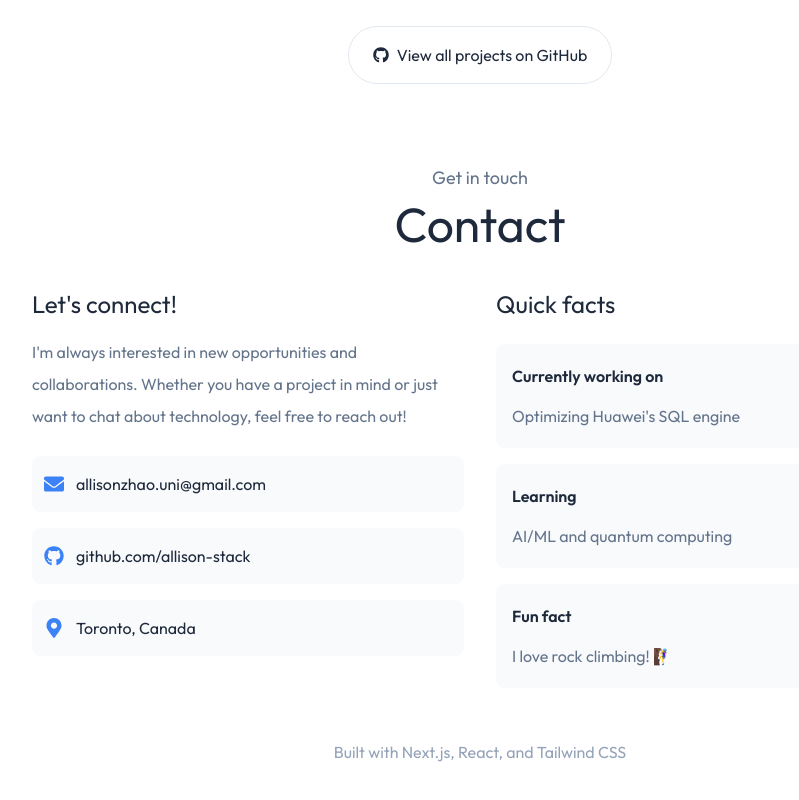
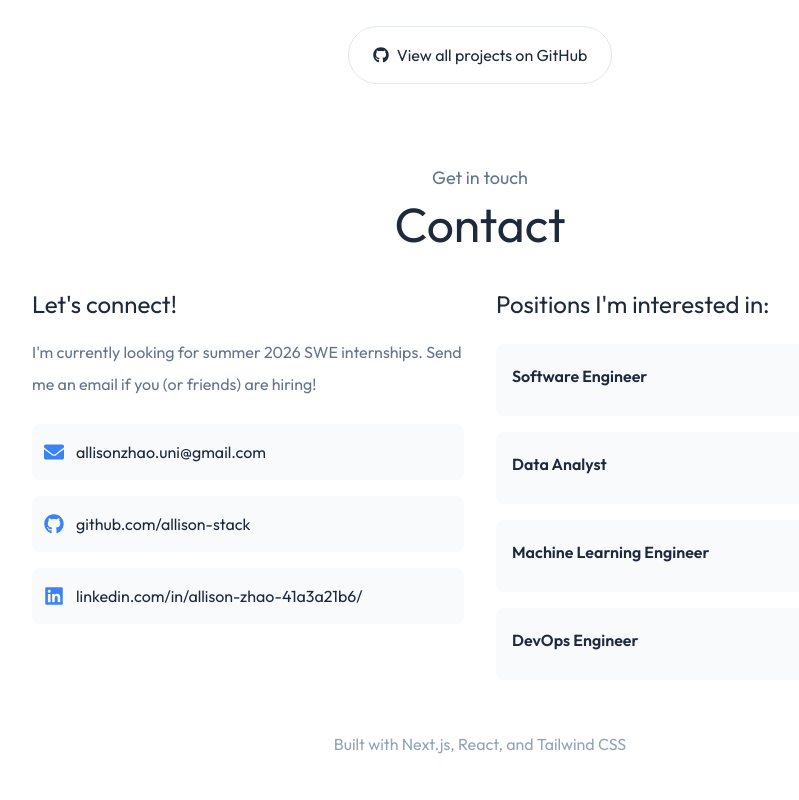
Before and after one commit to allison-stack/personal-portfolio, a Next.js app: page / in a window 1280 px wide. Shown: the part 1926-2726 px from the top of the page, without its empty margins (160-959 px from the left). Built offline with nearby package versions, Linux system fonts and the light colour scheme; a web font is replaced by a local one.

Commit message:
add resume and modify contact info

```diff
--- a/app/components/Contact.jsx
+++ b/app/components/Contact.jsx
@@ -1,5 +1,5 @@
 import React from 'react';
-import { FaGithub, FaLinkedin, FaEnvelope, FaMapMarkerAlt } from 'react-icons/fa';
+import { FaGithub, FaLinkedin, FaEnvelope } from 'react-icons/fa';
 
 const Contact = () => {
   return (
@@ -16,9 +16,7 @@ const Contact = () => {
                 Let's connect!
               </h3>
               <p style={{color: 'var(--text-secondary)'}}>
-                I'm always interested in new opportunities and collaborations.
-                Whether you have a project in mind or just want to chat about technology,
-                feel free to reach out!
+                I'm currently looking for summer 2026 SWE internships. Send me an email if you (or friends) are hiring!
               </p>
             </div>
 
@@ -43,47 +41,49 @@ const Contact = () => {
                 <span style={{color: 'var(--text-primary)'}}>github.com/allison-stack</span>
               </a>
 
-              <div className="flex items-center gap-3 p-3 rounded-lg" style={{backgroundColor: 'var(--bg-secondary)'}}>
-                <FaMapMarkerAlt style={{color: 'var(--accent-primary)'}} size={20} />
-                <span style={{color: 'var(--text-primary)'}}>Toronto, Canada</span>
-              </div>
+              <a
+                href="https://www.linkedin.com/in/allison-zhao-41a3a21b6/"
+                target="_blank"
+                rel="noopener noreferrer"
+                className="flex items-center gap-3 p-3 rounded-lg transition-all duration-200 hover:opacity-80"
+                style={{backgroundColor: 'var(--bg-secondary)'}}
+              >
+                <FaLinkedin style={{color: 'var(--accent-primary)'}} size={20} />
+                <span style={{color: 'var(--text-primary)'}}>linkedin.com/in/allison-zhao-41a3a21b6/</span>
+              </a>
             </div>
           </div>
 
-          {/* Quick Facts */}
           <div className="space-y-6">
             <div>
               <h3 className="text-2xl font-Ovo mb-4" style={{color: 'var(--text-primary)'}}>
-                Quick facts
+                Positions I'm interested in:
               </h3>
             </div>
 
             <div className="space-y-4">
               <div className="p-4 rounded-lg" style={{backgroundColor: 'var(--bg-secondary)'}}>
                 <h4 className="font-Ovo font-semibold mb-2" style={{color: 'var(--text-primary)'}}>
-                  Currently working on
+                  Software Engineer
                 </h4>
-                <p style={{color: 'var(--text-secondary)'}}>
-                  Optimizing Huawei's SQL engine
-                </p>
               </div>
 
               <div className="p-4 rounded-lg" style={{backgroundColor: 'var(--bg-secondary)'}}>
                 <h4 className="font-Ovo font-semibold mb-2" style={{color: 'var(--text-primary)'}}>
-                  Learning
+                  Data Analyst
                 </h4>
-                <p style={{color: 'var(--text-secondary)'}}>
-                  AI/ML and quantum computing
-                </p>
               </div>
 
               <div className="p-4 rounded-lg" style={{backgroundColor: 'var(--bg-secondary)'}}>
                 <h4 className="font-Ovo font-semibold mb-2" style={{color: 'var(--text-primary)'}}>
-                  Fun fact
+                  Machine Learning Engineer
                 </h4>
-                <p style={{color: 'var(--text-secondary)'}}>
-                  I love rock climbing! 🧗‍♀️
-                </p>
+              </div>
+
+              <div className="p-4 rounded-lg" style={{backgroundColor: 'var(--bg-secondary)'}}>
+                <h4 className="font-Ovo font-semibold mb-2" style={{color: 'var(--text-primary)'}}>
+                  DevOps Engineer
+                </h4>
               </div>
             </div>
           </div>
--- a/app/components/Header.jsx
+++ b/app/components/Header.jsx
@@ -17,7 +17,7 @@ const Header = () => {
         </p>
         <div className="flex flex-col sm:flex-row items-center gap-4 mt-8">
             <a href="#contact" className="px-8 py-3 border rounded-full flex items-center gap-2 transition-all duration-200 hover:opacity-80 hover-lift" style={{borderColor: 'var(--accent-primary)', backgroundColor: 'var(--accent-primary)', color: 'white'}}>contact me</a>
-            <a href="/resume.pdf" download className="px-8 py-3 border rounded-full flex items-center gap-2 transition-all duration-200 hover:opacity-80 hover-lift" style={{borderColor: 'var(--border-primary)', color: 'var(--text-primary)'}}>my resume</a>
+            <a href="assets/Allison_Zhao's_Resume.pdf" download className="px-8 py-3 border rounded-full flex items-center gap-2 transition-all duration-200 hover:opacity-80 hover-lift" style={{borderColor: 'var(--border-primary)', color: 'var(--text-primary)'}}>my resume</a>
         </div>
     </div>
   )
```
Also changed, not shown: 1 other file (tests, documents, lock files or other folders).
